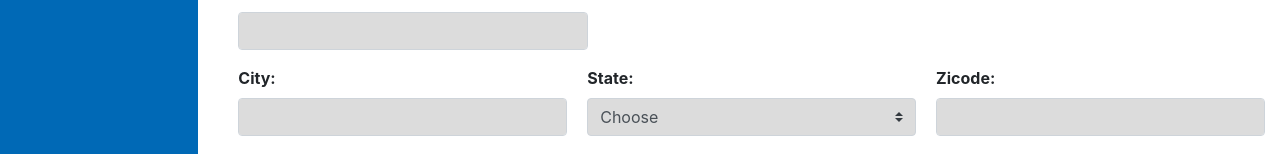
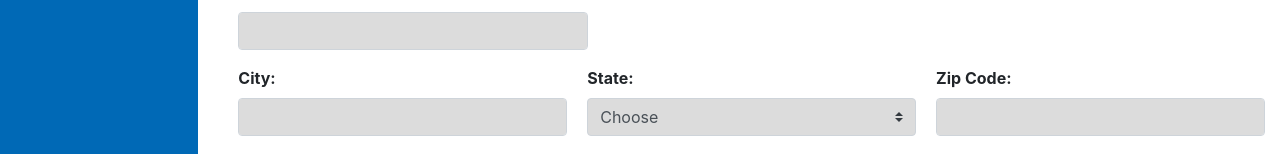
Before and after one commit to The-Sciences-and-Engineering-Squad/Marketext, a React (Create React App) app in the folder client/: page /Profile in a window 1280 px wide. Shown: the part 905-1059 px from the top of the page. Built offline with nearby package versions, Linux system fonts and the light colour scheme.

Commit message:
fixed a typoe

```diff
--- a/client/src/components/UserPages/Profile/Profile.js
+++ b/client/src/components/UserPages/Profile/Profile.js
@@ -132,7 +132,7 @@ export default class Profile extends React.Component {
                     </select>
                   </div>
                   <div class="form-group" class="three-box-right" id="zipcodeBox">
-                    <label id="zipcodeLabel" for="zipcode">Zicode:</label>
+                    <label id="zipcodeLabel" for="zipcode">Zip Code:</label>
                     <input id="zipcodeInput" type="text" class="form-control" id="zipcode" placeholder=""/>
                   </div>
                 </div>
```
